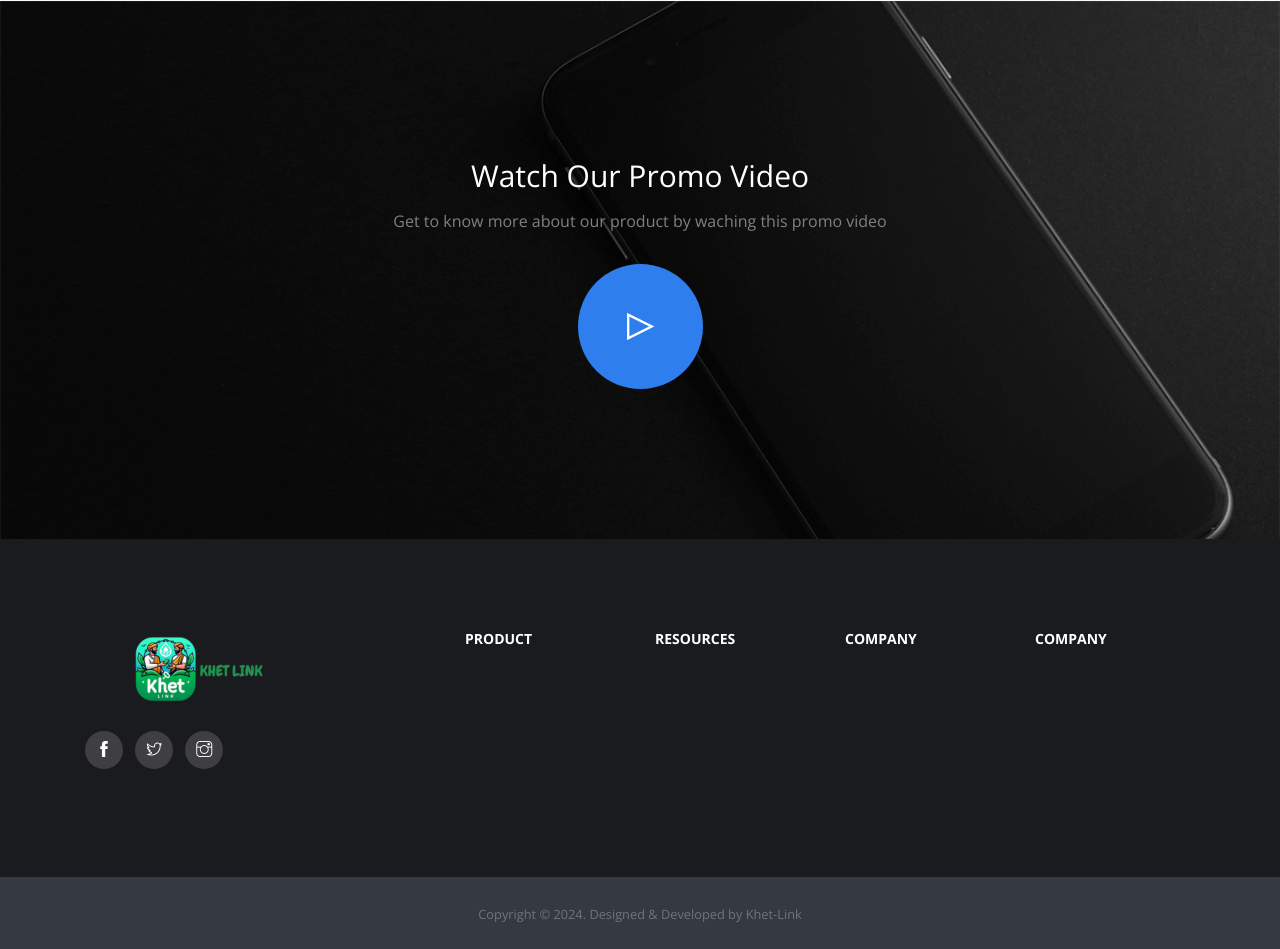
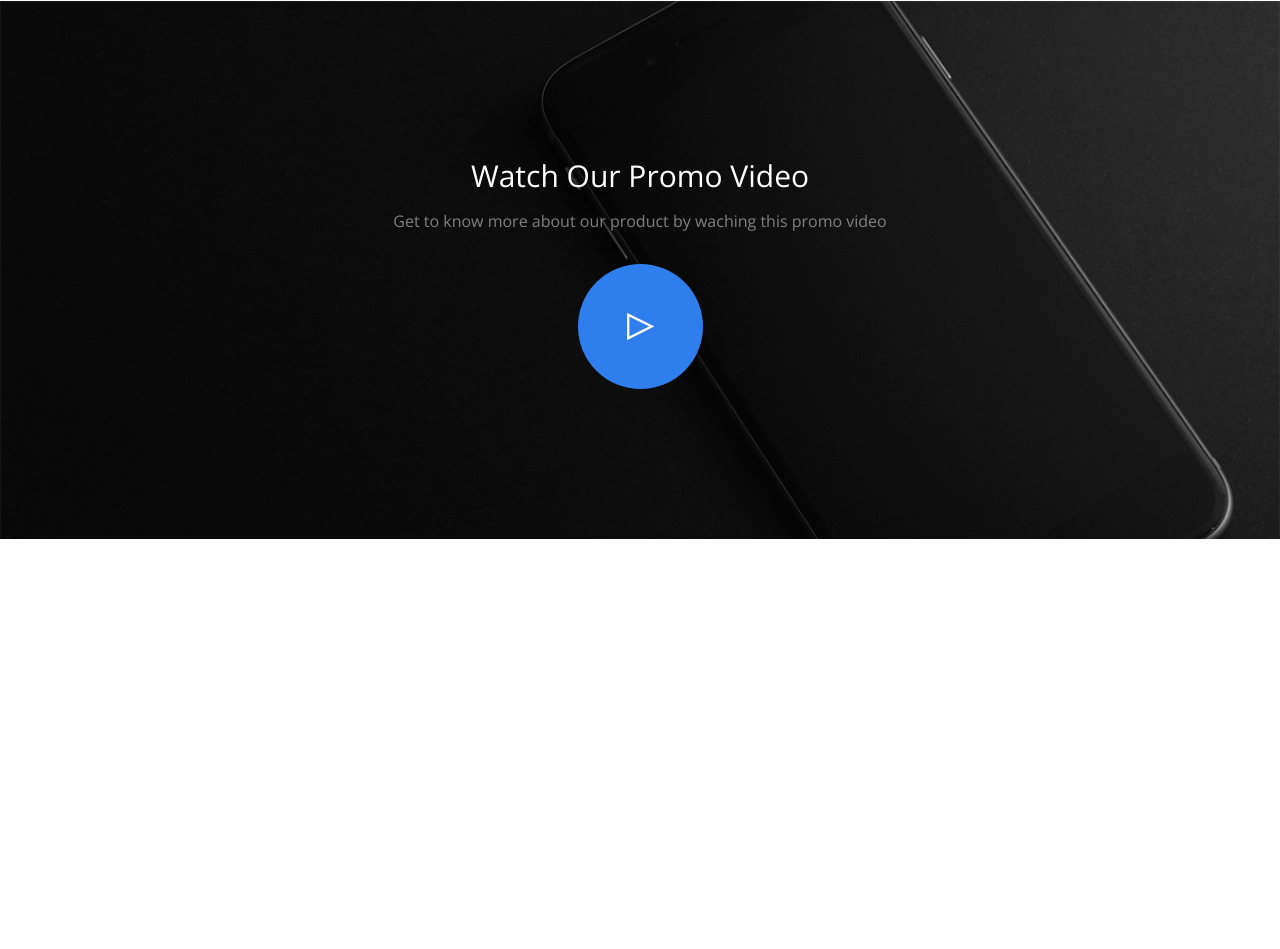
Before and after one commit to rahuldk1105/SIH, a plain HTML site: page index.html in a window 1280 px wide. Shown: the part 3241-4190 px from the top of the page. After the commit the page ends 3780 px from the top, so only its background shows below. Drawn offline with nearby package versions, Linux system fonts and the light colour scheme; some packages are replaced by stand-ins of ours.

Commit message:
Update index.html

```diff
--- a/index.html
+++ b/index.html
@@ -340,64 +340,6 @@
 </section>
 <!--====  End of Video Promo  ====-->
 
-<!--============================
-=            Footer            =
-=============================-->
-<footer>
-  <div class="footer-main">
-    <div class="container">
-      <div class="row">
-        <div class="col-lg-4 col-md-12 m-md-auto align-self-center">
-          <div class="block">
-            <a href="index.html"><img src="images/logo.png" alt="footer-logo"></a>
-            <!-- Social Site Icons -->
-            <ul class="social-icon list-inline">
-              <li class="list-inline-item">
-                <a href="https://www.facebook.com/"><i class="ti-facebook"></i></a>
-              </li>
-              <li class="list-inline-item">
-                <a href="https://twitter.com/"><i class="ti-twitter"></i></a>
-              </li>
-              <li class="list-inline-item">
-                <a href="https://www.instagram.com//"><i class="ti-instagram"></i></a>
-              </li>
-            </ul>
-          </div>
-        </div>
-        <div class="col-lg-2 col-md-3 col-6 mt-5 mt-lg-0">
-          <div class="block-2">
-            <!-- heading -->
-            <h6>Product</h6>
-          </div>
-        </div>
-        <div class="col-lg-2 col-md-3 col-6 mt-5 mt-lg-0">
-          <div class="block-2">
-            <!-- heading -->
-            <h6>Resources</h6>
-          </div>
-        </div>
-        <div class="col-lg-2 col-md-3 col-6 mt-5 mt-lg-0">
-          <div class="block-2">
-            <!-- heading -->
-            <h6>Company</h6>
-          </div>
-        </div>
-        <div class="col-lg-2 col-md-3 col-6 mt-5 mt-lg-0">
-          <div class="block-2">
-            <!-- heading -->
-            <h6>Company</h6>
-            <!-- links -->
-          </div>
-        </div>
-      </div>
-    </div>
-  </div>
-  <div class="text-center bg-dark py-4">
-    <small class="text-secondary">Copyright &copy; <script>document.write(new Date().getFullYear())</script>. Designed &amp; Developed by <a href="https://themefisher.com/">Khet-Link</a></small class="text-secondary">
-  </div>
-</footer>
-
-
   <!-- To Top -->
   <div class="scroll-top-to">
     <i class="ti-angle-up"></i>
```
